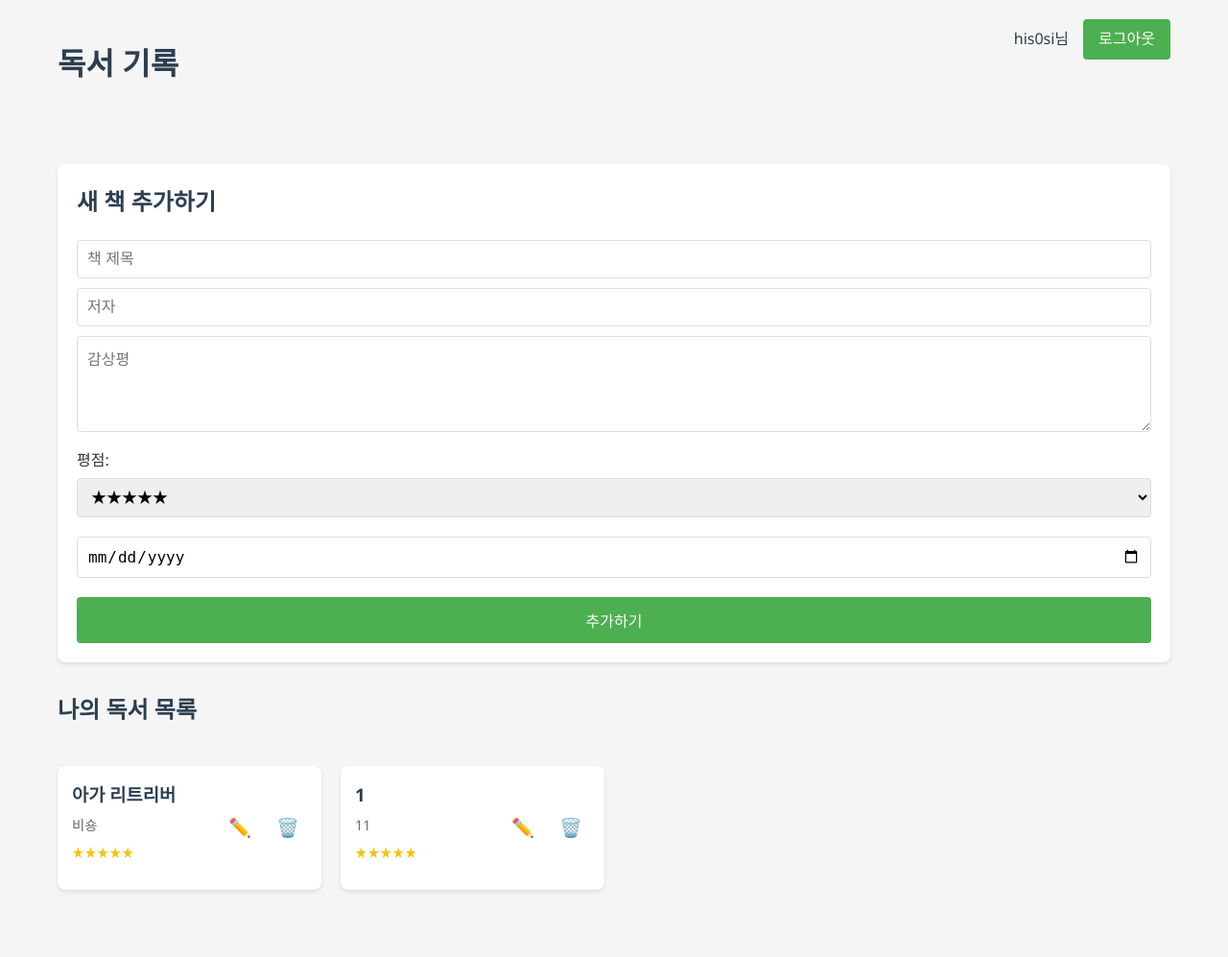
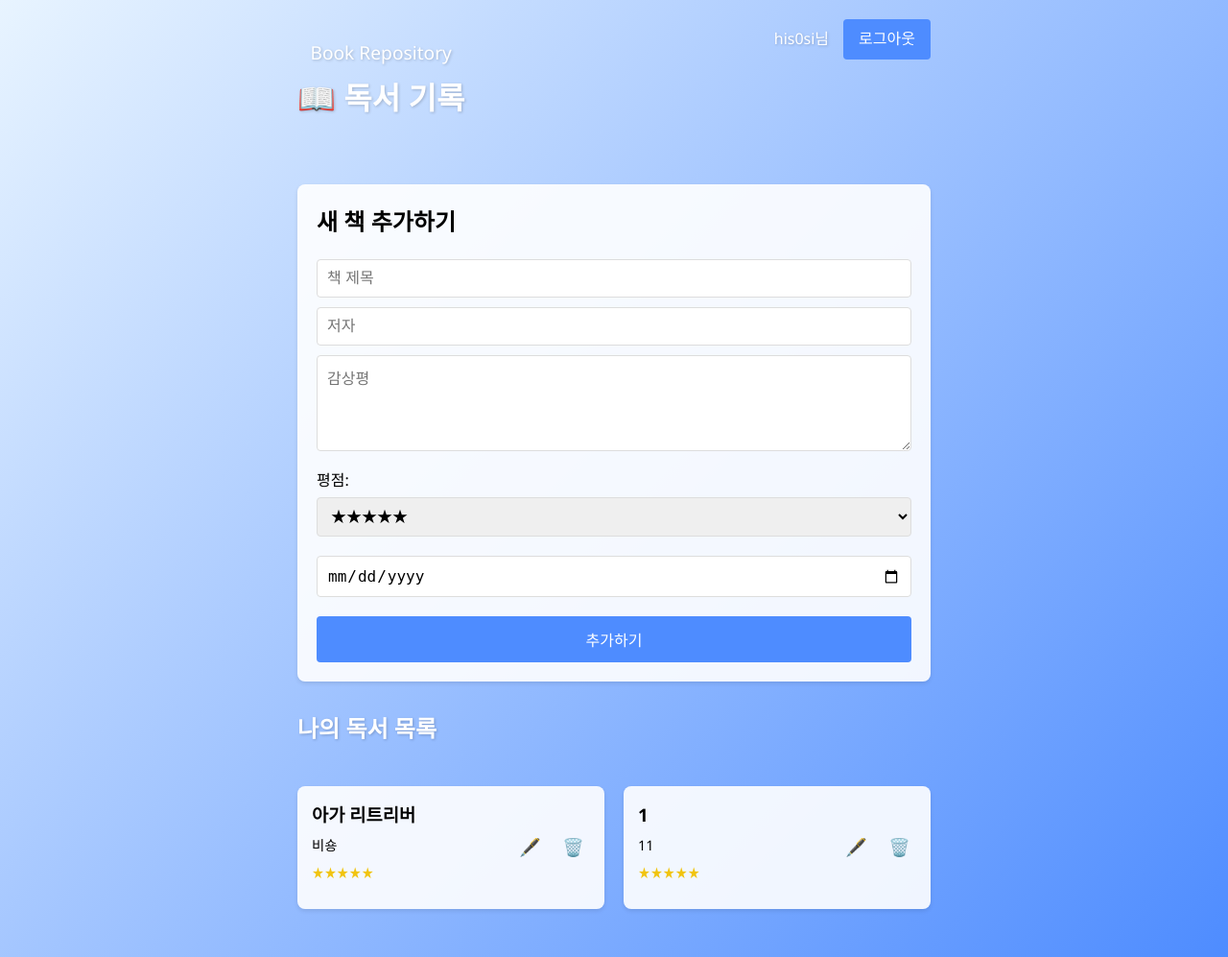
Before and after one commit to his0si/Shelfly, a Flask app: page / in a window 1280 px wide. Shown: the whole page at 96% size. Before the commit the page ends 929 px from the top, so only its background shows below. Run offline with Flask 3, Linux system fonts and the light colour scheme; a user stored in the database is signed in; data comes from the database, SQL or seed files in the repository; both versions use the stored data as it was after the commit.

Commit message:
css 수정

```diff
--- a/static/css/style.css
+++ b/static/css/style.css
@@ -7,28 +7,41 @@
 body {
     font-family: 'Segoe UI', Tahoma, Geneva, Verdana, sans-serif;
     line-height: 1.6;
-    background-color: #f5f5f5;
-    color: #333;
+    background: linear-gradient(135deg, #e8f4ff 0%, #4e8cff 100%);
+    color: #ffffff;
+    min-height: 100vh;
 }
 
 .container {
-    max-width: 1200px;
+    max-width: 700px;
     margin: 0 auto;
     padding: 20px;
 }
 
+.title-section {
+    text-align: center;
+}
+
+.title-section h3 {
+    color: #ffffff;
+    margin-bottom: 5px;
+    font-weight: normal;
+    font-size: 1.2em;
+    text-shadow: 1px 1px 3px rgba(0, 0, 0, 0.2);
+}
+
 h1 {
     text-align: center;
-    color: #2c3e50;
-    margin-bottom: 30px;
+    color: #ffffff;
+    margin-bottom: 15px;
+    text-shadow: 1px 1px 3px rgba(0, 0, 0, 0.2);
 }
 
 h2 {
-    color: #2c3e50;
+    color: #ffffff;
     margin-bottom: 20px;
+    text-shadow: 1px 1px 3px rgba(0, 0, 0, 0.2);
 }
-
-/* 기존 스타일은 그대로 두고 아래 스타일만 추가/수정 */
 
 .header-container {
     display: flex;
@@ -49,12 +62,13 @@ h2 {
 }
 
 .user-info span {
-    color: #2c3e50;
+    color: #ffffff;
     font-weight: 500;
+    text-shadow: 1px 1px 3px rgba(0, 0, 0, 0.2);
 }
 
 .logout-btn {
-    background-color: #4CAF50;
+    background-color: #4e8cff;
     color: white;
     padding: 8px 16px;
     border-radius: 4px;
@@ -64,12 +78,12 @@ h2 {
 }
 
 .logout-btn:hover {
-    background-color: #45a049;
+    background-color: #3d7ae6;
 }
 
 /* 폼 스타일 */
 .add-book-form {
-    background: white;
+    background: rgba(255, 255, 255, 0.9);
     padding: 20px;
     border-radius: 8px;
     box-shadow: 0 2px 4px rgba(0,0,0,0.1);
@@ -99,27 +113,48 @@ h2 {
 .rating label {
     display: block;
     margin-bottom: 5px;
+    color: #000000;
 }
 
-/* 버튼 스타일 */
-.submit-btn {
-    background-color: #4CAF50;
+/* 버튼 스타일 통일 */
+.submit-btn,
+.save-btn,
+.logout-btn,
+.edit-btn,
+.delete-btn {
+    background-color: #4e8cff !important;
     color: white;
-    padding: 12px 20px;
+    padding: 8px 16px;
     border: none;
     border-radius: 4px;
+    text-decoration: none;
+    font-weight: 500;
+    transition: background-color 0.2s;
     cursor: pointer;
-    font-size: 16px;
-    width: 100%;
-    margin-top: 10px;
 }
 
-.submit-btn:hover {
-    background-color: #45a049;
+.submit-btn:hover,
+.save-btn:hover,
+.logout-btn:hover,
+.edit-btn:hover,
+.delete-btn:hover {
+    background-color: #3d7ae6 !important;
 }
 
-.submit-btn:active {
-    background-color: #3d8b40;
+.submit-btn:active,
+.save-btn:active,
+.logout-btn:active,
+.edit-btn:active,
+.delete-btn:active {
+    background-color: #2c69d4 !important;
+}
+
+/* 추가 버튼 특별 스타일 */
+.submit-btn {
+    width: 100%;
+    padding: 12px 20px;
+    font-size: 16px;
+    margin-top: 10px;
 }
 
 /* 책 목록 스타일 */
@@ -135,7 +170,7 @@ h2 {
     justify-content: space-between;
     align-items: center;
     padding: 15px;
-    background: white;
+    background: rgba(255, 255, 255, 0.9);
     border-radius: 8px;
     box-shadow: 0 2px 4px rgba(0,0,0,0.1);
     margin-bottom: 10px;
@@ -154,11 +189,11 @@ h2 {
 
 .book-content h3 {
     margin-bottom: 5px;
-    color: #2c3e50;
+    color: #000000;
 }
 
 .book-content .author {
-    color: #666;
+    color: #000000;
     font-size: 0.9em;
 }
 
@@ -173,13 +208,17 @@ h2 {
 }
 
 .edit-btn, .delete-btn {
-    padding: 8px;
-    border: none;
-    border-radius: 4px;
-    cursor: pointer;
-    background: none;
-    font-size: 1.2em;
-    transition: transform 0.2s;
+    width: 35px !important;
+    height: 35px !important;
+    padding: 4px !important;
+    border: none !important;
+    border-radius: 4px !important;
+    cursor: pointer !important;
+    background-color: transparent !important;
+    display: flex !important;
+    align-items: center !important;
+    justify-content: center !important;
+    font-size: 18px !important;
 }
 
 .edit-btn:hover, .delete-btn:hover {
@@ -308,3 +346,38 @@ h2 {
         margin: 10% auto;
     }
 }
+
+/* 흰색 텍스트에 그림자 추가 (특정 제목들 제외) */
+.title-section h3,
+h1,
+.user-info span {
+    text-shadow: 1px 1px 3px rgba(0, 0, 0, 0.2);
+    color: #ffffff;
+}
+
+/* 검은색 텍스트로 변경하고 그림자 제거할 제목들 */
+.add-book-form h2,
+.modal-content h2 {
+    color: #000000;
+    text-shadow: none;
+}
+
+/* 로그인/회원가입 폼 스타일 수정 */
+.login-form,
+.signup-form {
+    background: rgba(255, 255, 255, 0.9);
+    padding: 20px;
+    border-radius: 8px;
+    box-shadow: 0 2px 4px rgba(0,0,0,0.1);
+    margin-bottom: 30px;
+}
+
+.login-form input,
+.signup-form input {
+    width: 100%;
+    padding: 10px;
+    margin-bottom: 10px;
+    border: 1px solid #ddd;
+    border-radius: 4px;
+    font-size: 16px;
+}
--- a/static/js/static.js
+++ b/static/js/static.js
@@ -9,7 +9,7 @@ class BookUI {
                 <p class="rating">${'★'.repeat(book.rating)}${'☆'.repeat(5-book.rating)}</p>
             </div>
             <div class="book-actions">
-                <button class="edit-btn" title="수정">✏️</button>
+                <button class="edit-btn" title="수정">🖋️</button>
                 <button class="delete-btn" title="삭제">🗑️</button>
             </div>
         `;
--- a/templates/index.html
+++ b/templates/index.html
@@ -9,7 +9,10 @@
 <body>
     <div class="container">
         <div class="header-container">
-            <h1>독서 기록</h1>
+            <div class="title-section">
+                <h3>Book Repository</h3>
+                <h1>📖 독서 기록</h1>
+            </div>
             <div class="user-info">
                 <span>{{ session['username'] }}님</span>
                 <a href="{{ url_for('logout') }}" class="logout-btn">로그아웃</a>
```
Also changed, not shown: other parts of static/css/style.css (+13 -14 lines), static/css/auth.css (+32 -9 lines), books.db.
